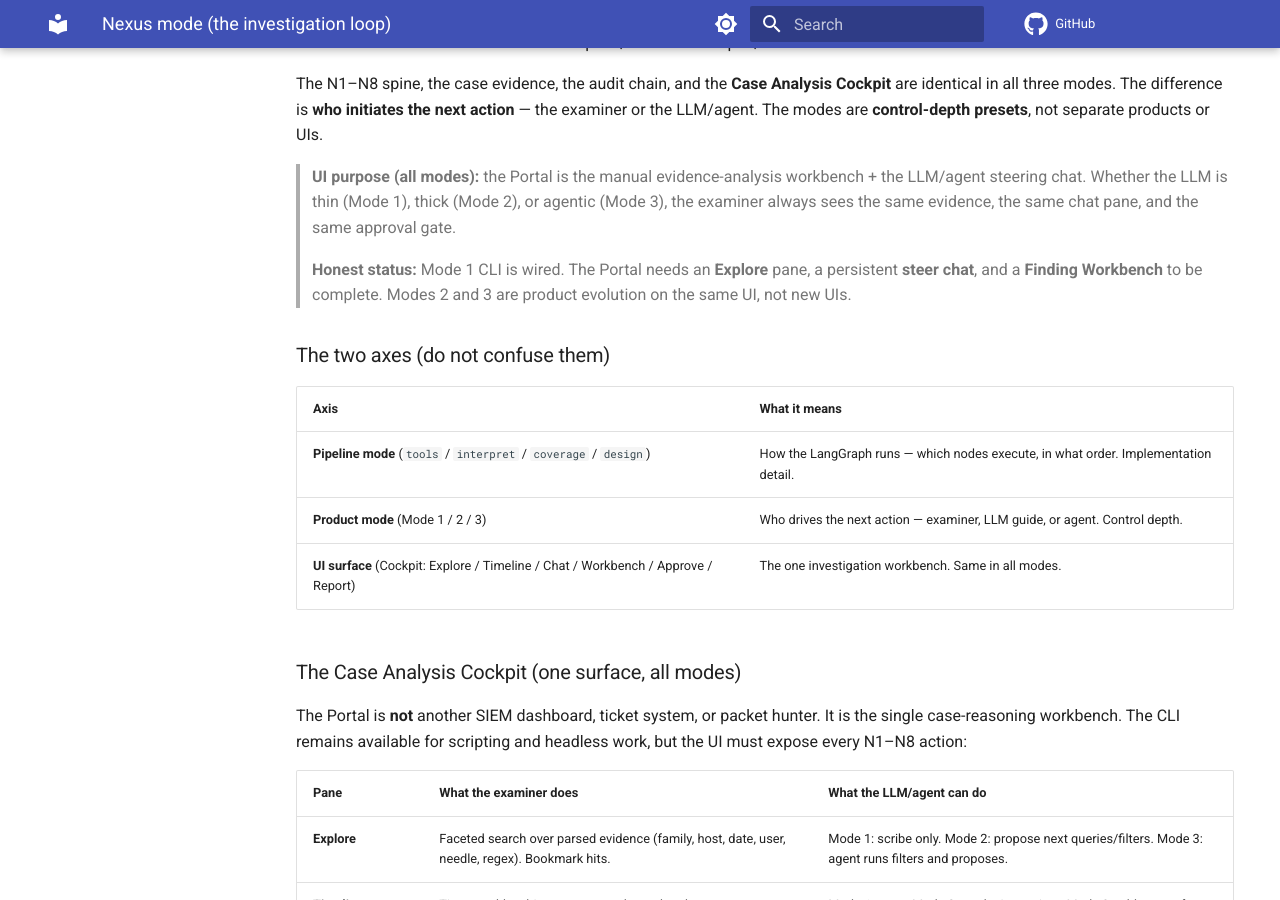
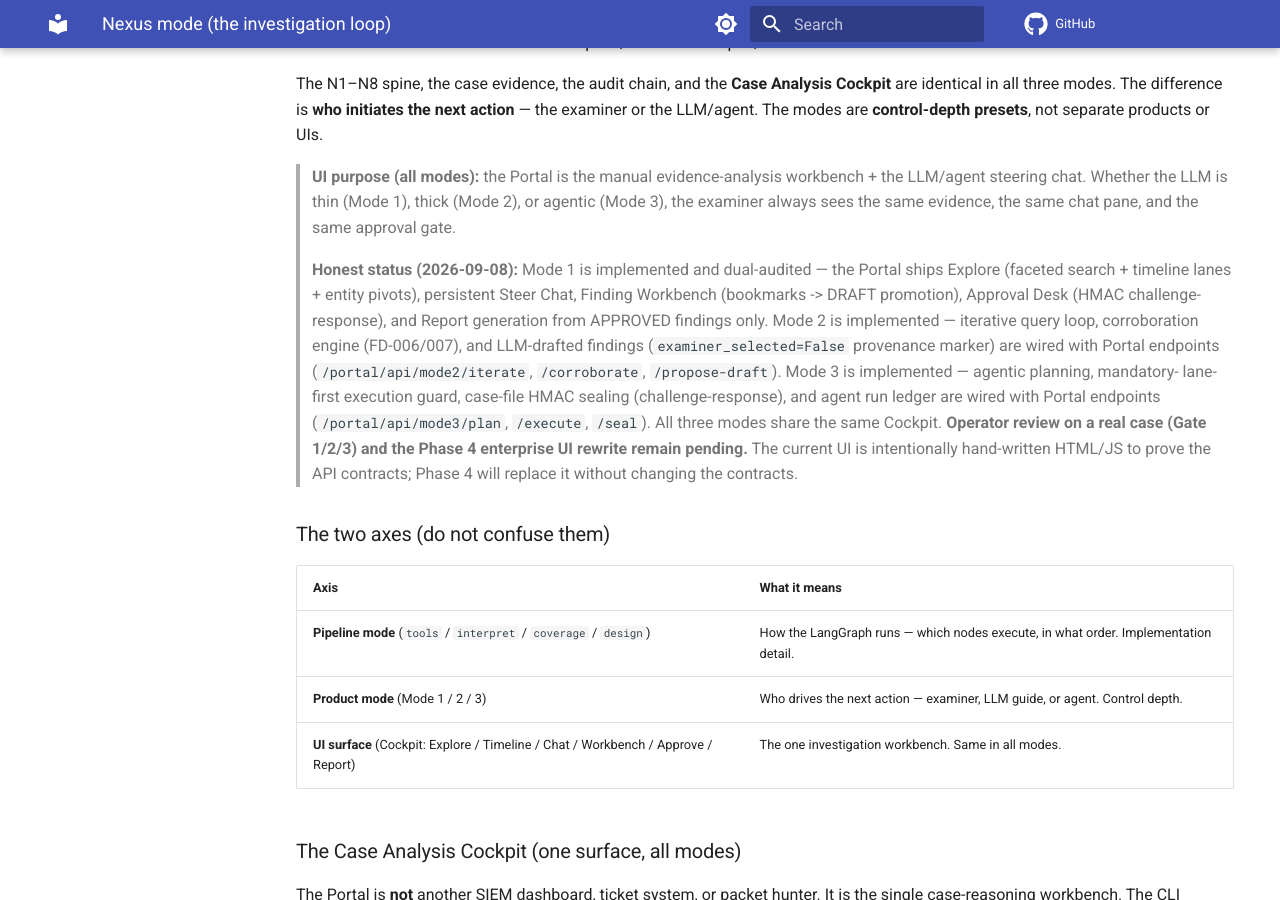
Before and after one commit to Ganron007/DFIR-Nexus, an MkDocs documentation site: the page built from Docs/NEXUS-MODE.md, in a window 1280 px wide and 900 px high, scrolled down 2584 px. Built offline with MkDocs 1.6.1 and Material for MkDocs 9.7.7, drawn with Linux system fonts in a browser that asks for light colours; comment, search, counter and statistics services are not loaded; some of the changed text lies outside the part shown.

Commit message:
fix: Phase 0-3 re-audit — 1 blocker + 6 bugs + 2 polish fixed, 7 regression tests, docs corrected
Blocker: verify_hmac_entries used derive_hmac_key instead of derive_purpose_key(..., SIGNING_PURPOSE) — verification always failed for legitimate ledgers.

Bugs: record_finding dropped confidence_justification (FD-005) + evidence fields; _AUDIT_ID_PATTERN rejected underscored MCP names (claude_code-*); verify_bearer_token allowed any token when unconfigured; load_chat ignored limit parameter; llm_pipeline resume hardcoded ~/.nexus/cases; duplicate /portal/api/chat route registration.

Polish: extraction evidence registration switched to _atomic_write_json.

7 regression tests added (tests/test_audit_regressions.py). Full suite: 462 passed, 1 skipped. Ruff clean.

Docs: NEXUS-MODE.md honest status + Mode 2/3 headers updated from future to implemented; README Mode 2/3 language updated; CHANGELOG.md comprehensive 2026-09-08 entry; WIRING-PLAN.md re-audit summary; AGENTS.md next action updated.

````diff
--- a/Docs/NEXUS-MODE.md
+++ b/Docs/NEXUS-MODE.md
@@ -113,9 +113,22 @@
 > thick (Mode 2), or agentic (Mode 3), the examiner always sees the same
 > evidence, the same chat pane, and the same approval gate.
 
-> **Honest status:** Mode 1 CLI is wired. The Portal needs an **Explore** pane,
-> a persistent **steer chat**, and a **Finding Workbench** to be complete. Modes
-> 2 and 3 are product evolution on the same UI, not new UIs.
+> **Honest status (2026-09-08):** Mode 1 is implemented and dual-audited —
+> the Portal ships Explore (faceted search + timeline lanes + entity
+> pivots), persistent Steer Chat, Finding Workbench (bookmarks -> DRAFT
+> promotion), Approval Desk (HMAC challenge-response), and Report
+> generation from APPROVED findings only. Mode 2 is implemented —
+> iterative query loop, corroboration engine (FD-006/007), and LLM-drafted
+> findings (`examiner_selected=False` provenance marker) are wired with
+> Portal endpoints (`/portal/api/mode2/iterate`, `/corroborate`,
+> `/propose-draft`). Mode 3 is implemented — agentic planning, mandatory-
+> lane-first execution guard, case-file HMAC sealing (challenge-response),
+> and agent run ledger are wired with Portal endpoints
+> (`/portal/api/mode3/plan`, `/execute`, `/seal`). All three modes share
+> the same Cockpit. **Operator review on a real case (Gate 1/2/3) and the
+> Phase 4 enterprise UI rewrite remain pending.** The current UI is
+> intentionally hand-written HTML/JS to prove the API contracts; Phase 4
+> will replace it without changing the contracts.
 
 ### The two axes (do not confuse them)
 
@@ -192,13 +205,18 @@
 - Does not invent facts beyond N4 hits
 
 **Mode 1 is complete when the Portal has:**
-- Explore pane with faceted search + histogram
-- Timeline pane with time scrubber
-- Persistent Steer Chat
-- Finding Workbench (bookmarks -> DRAFT)
-- Existing Approval Desk and Report
+- ~~Explore pane with faceted search + histogram~~ — **implemented** (Phase 1.3)
+- ~~Timeline pane with time scrubber~~ — **implemented** (Phase 1.5, per-family lanes)
+- ~~Persistent Steer Chat~~ — **implemented** (Phase 1.4)
+- ~~Finding Workbench (bookmarks -> DRAFT)~~ — **implemented** (Phase 1.4)
+- Existing Approval Desk and Report — **wired** (HMAC challenge-response)
 
-### Mode 2 — LLM-Guided Analysis (after Mode 1 is honest)
+> **Gate 1 status:** Mode 1 implementation complete and dual-audited
+> (commit `7cc7ec0`). Operator review on a real case remains the gate
+> before Mode 1 is declared *proven*. Phase 4 will rewrite the UI surface
+> without changing the API contracts.
+
+### Mode 2 — LLM-Guided Analysis (implemented, dual-audited)
 
 **The LLM proposes the next query and correlations; the examiner validates and
 steers in the chat.**
@@ -250,7 +268,7 @@
 - Does not approve
 - Does not act on rejected proposals
 
-### Mode 3 — Agentic (future, after Modes 1 & 2 are honest)
+### Mode 3 — Agentic (implemented, dual-audited; operator review pending)
 
 **The agent chooses MCP tools, runs extras, proposes findings, and the examiner
 steers at the end.**
@@ -258,6 +276,12 @@
 Mode 3 is the old plan done right. A ReAct agent can run the mandatory N2 lane,
 then choose additional MCP tools, iterate on queries, and propose DRAFTs. The
 examiner reviews the whole case file and signs off.
+
+> **Status (2026-09-08):** Mode 3 is implemented and dual-audited (commits
+> `8fc0543`, `b52ff50`). Planning, execution, mandatory-lane guard,
+> challenge-response case-file HMAC sealing, and agent run ledger are wired.
+> Portal endpoints: `/portal/api/mode3/plan`, `/execute`, `/seal`.
+> **Gate 3 (operator review on a real case) remains pending.**
 
 ```
 Examiner sets scope in Steer Chat
@@ -309,10 +333,16 @@
 
 1. **Mode 1 Cockpit** — Explore + Timeline + Steer Chat + Finding Workbench.
    The examiner can do the full N1–N8 loop without touching the CLI. Ship door.
+   **Status: implemented + dual-audited (Phase 1, commit `7cc7ec0`).**
 2. **Mode 2 reasoning** — Make the Steer Chat drive iterative query and
    corroboration. LLM proposes; examiner accepts/rejects. Same Cockpit.
+   **Status: implemented + dual-audited (Phase 2, commits `fe62295`, `49720eb`).**
 3. **Mode 3 agentic** — Agent chooses MCP tools. Same Cockpit; the chat shows
    what the agent plans and asks permission.
+   **Status: implemented + dual-audited (Phase 3, commits `8fc0543`, `b52ff50`).**
+4. **Phase 4 enterprise UI rewrite** — Replace the hand-written HTML/JS
+   Cockpit with a proper component framework. API contracts are frozen;
+   this is a UI-only rewrite. **Status: not started.**
 
 ## Product flow (canonical)
 
--- a/pyproject.toml
+++ b/pyproject.toml
@@ -162,4 +162,5 @@
     "test_draft_detections.py",
     "test_steer_portal.py",
     "test_collect.py",
+    "test_audit_regressions.py",
 ]
````
Also changed, not shown: CHANGELOG.md (+150 -0 lines), README.md (+5 -3 lines), 7 other files.
